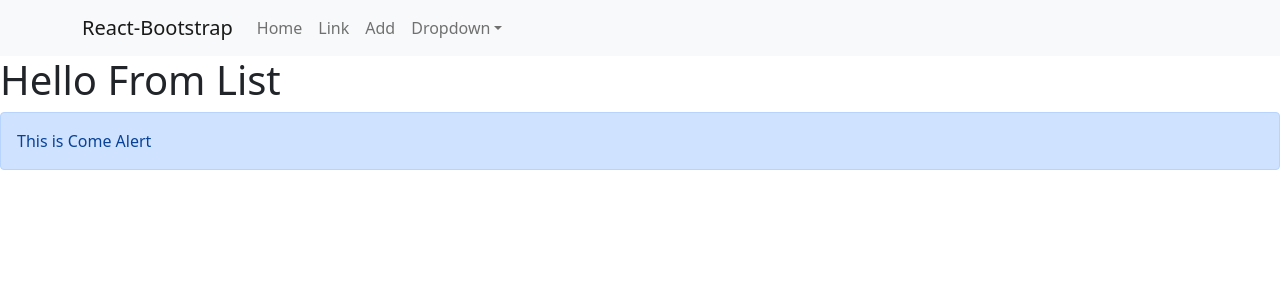
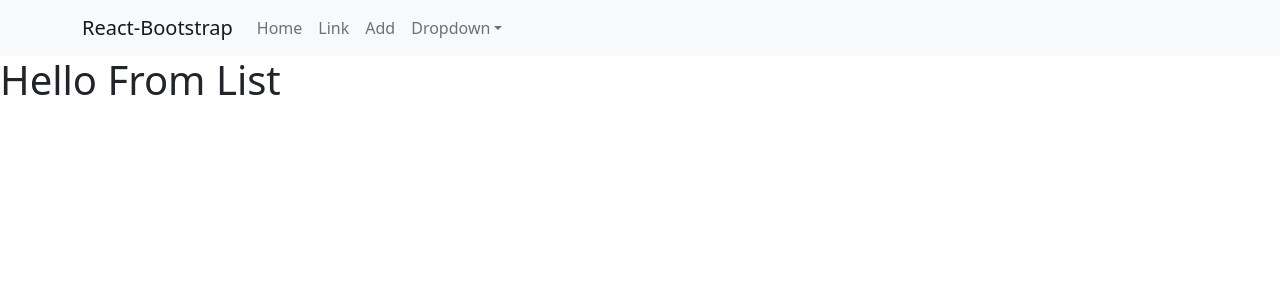
Before and after one commit to nuunedotdev/ReactJS-Learn, a JavaScript app: page / in a window 1280 px wide. Shown: the top 300 px of the page. Built offline with nearby package versions, Linux system fonts and the light colour scheme; the HTML template or start-up script is replaced by a standard one.

Commit message:
Update App.js

```diff
--- a/src/App.js
+++ b/src/App.js
@@ -13,8 +13,6 @@ function App() {
       <Switch>
         <Route path="/" exact>
           <List />
-
-          <Alert variant="primary">This is Come Alert</Alert>
         </Route>
         <Route path="/add" exact>
             <Add name="Abdulkadir"/>
```
